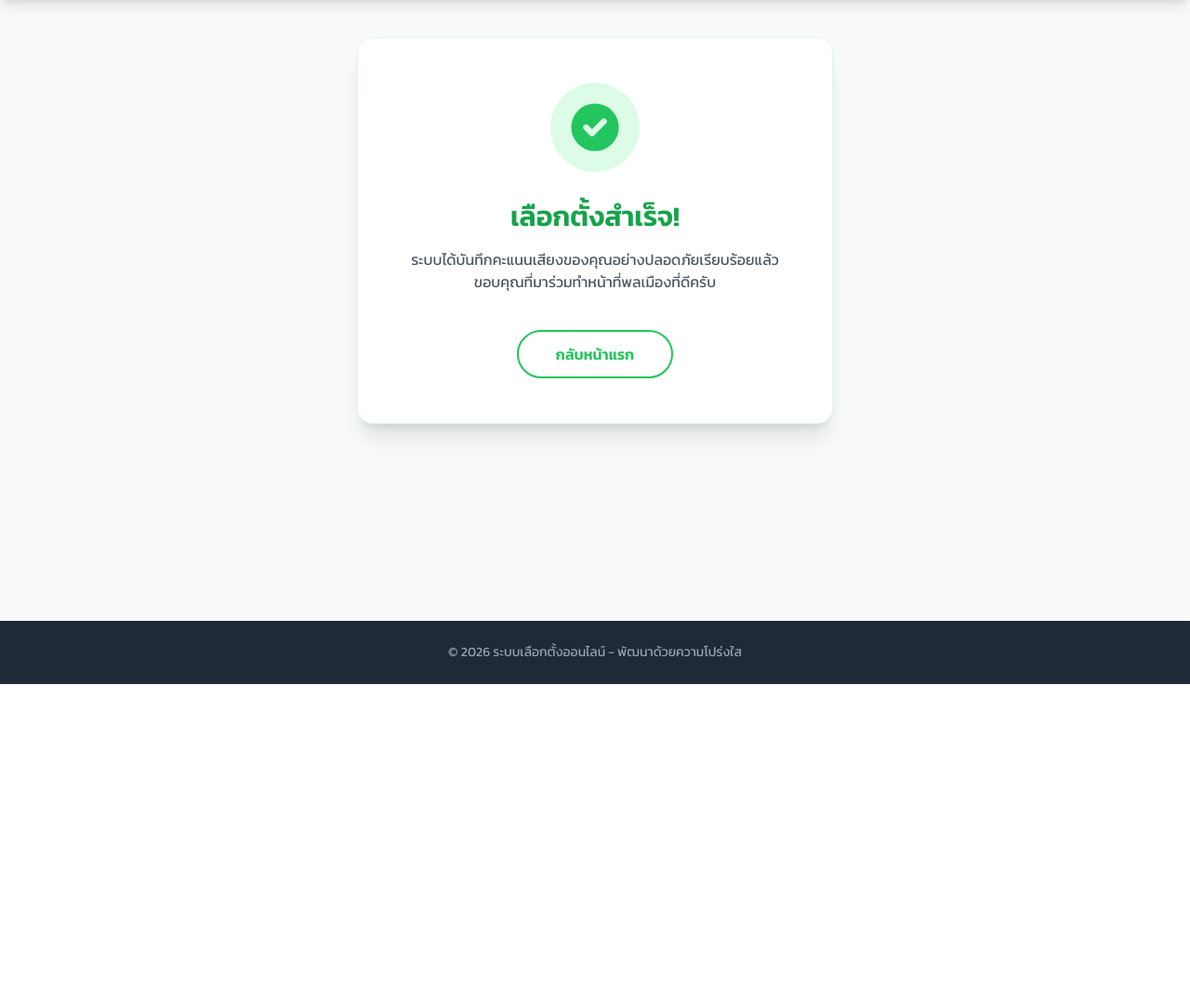
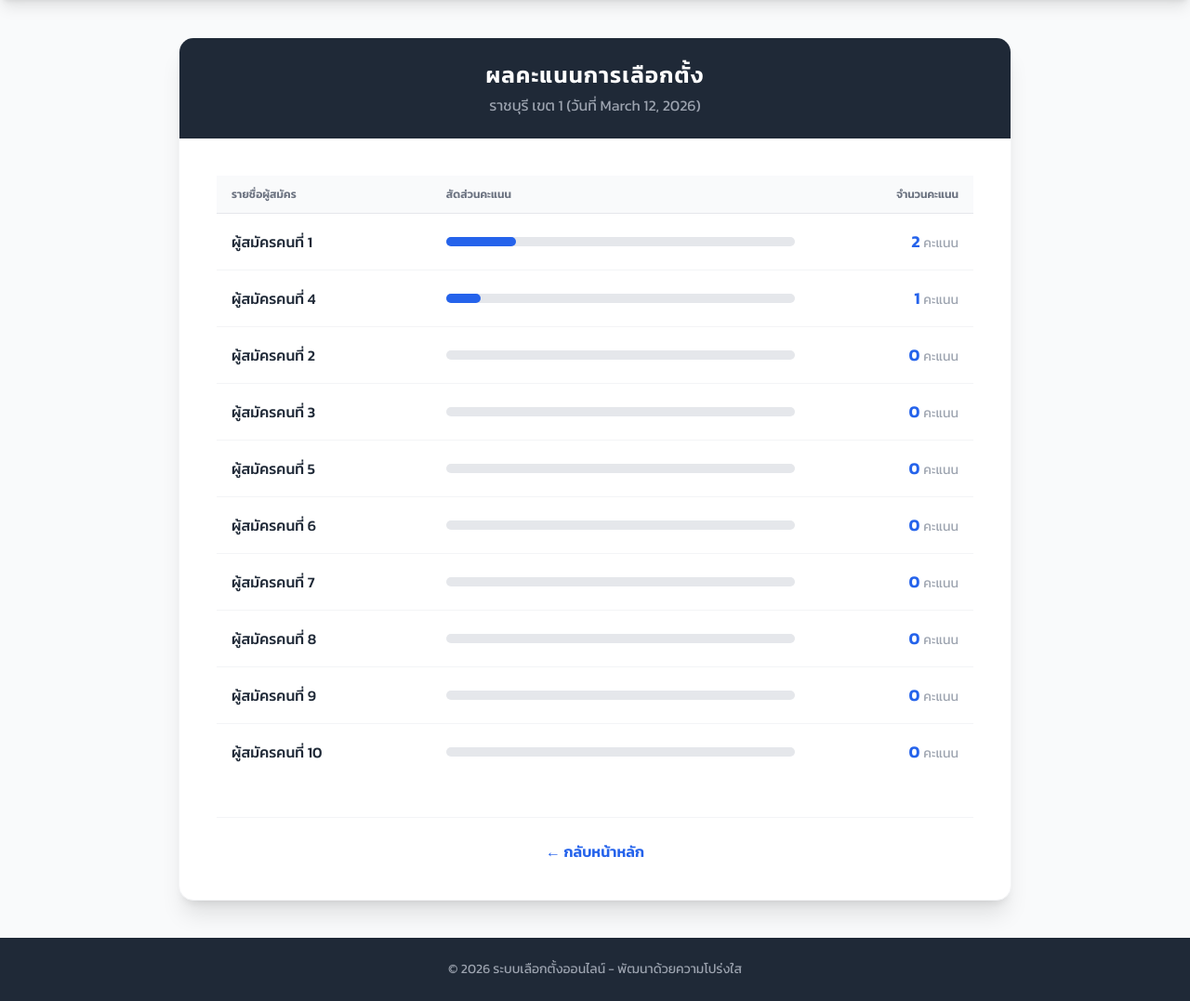
Before and after one commit to VelogaWhite/election_app, a Django app: page /results/ in a window 1280 px wide. Shown: the part 64-1141 px from the top of the page at 93% size. Before the commit the page ends 800 px from the top, so only its background shows below. Run offline with Django 5.2, Linux system fonts and the light colour scheme; data comes from the database, SQL or seed files in the repository; both versions use the stored data as it was after the commit; some libraries are stand-ins or nearby versions.

Commit message:
Add Overall-Result-Page

```diff
--- a/election_app/templates/results.html
+++ b/election_app/templates/results.html
@@ -1,18 +1,64 @@
 {% extends 'base.html' %}
 
-{% block title %}เลือกตั้งสำเร็จ{% endblock %}
+{% block title %}ผลการเลือกตั้ง - {{ election.name }}{% endblock %}
 
 {% block content %}
-    <div class="text-center bg-white rounded-2xl shadow-xl p-12 border border-green-100 max-w-lg mx-auto">
-        <div class="mb-6 inline-block p-4 bg-green-100 rounded-full">
-            <svg xmlns="http://www.w3.org/2000/svg" class="h-16 w-16 text-green-500" viewBox="0 0 20 20" fill="currentColor">
-                <path fill-rule="evenodd" d="M10 18a8 8 0 100-16 8 8 0 000 16zm3.707-9.293a1 1 0 00-1.414-1.414L9 10.586 7.707 9.293a1 1 0 00-1.414 1.414l2 2a1 1 0 001.414 0l4-4z" clip-rule="evenodd" />
-            </svg>
+    {% if success_message %}
+    <div class="mb-8 bg-green-100 border-l-4 border-green-500 text-green-700 p-4 rounded shadow-sm flex items-center">
+        <svg class="h-6 w-6 mr-2" fill="currentColor" viewBox="0 0 20 20">
+            <path fill-rule="evenodd" d="M10 18a8 8 0 100-16 8 8 0 000 16zm3.707-9.293a1 1 0 00-1.414-1.414L9 10.586 7.707 9.293a1 1 0 00-1.414 1.414l2 2a1 1 0 001.414 0l4-4z" clip-rule="evenodd"></path>
+        </svg>
+        <span>บันทึกการลงคะแนนของคุณสำเร็จแล้ว!</span>
+    </div>
+    {% endif %}
+
+    <div class="bg-white rounded-2xl shadow-xl overflow-hidden border border-gray-100">
+        <div class="bg-gray-800 px-6 py-6 text-center">
+            <h2 class="text-2xl font-bold text-white uppercase tracking-wider">ผลคะแนนการเลือกตั้ง</h2>
+            <p class="text-gray-400 mt-1">{{ election.name }} (วันที่ {{ election.date }})</p>
         </div>
-        <h2 class="text-3xl font-bold text-green-600 mb-4">เลือกตั้งสำเร็จ!</h2>
-        <p class="text-gray-600 mb-10">ระบบได้บันทึกคะแนนเสียงของคุณอย่างปลอดภัยเรียบร้อยแล้ว ขอบคุณที่มาร่วมทำหน้าที่พลเมืองที่ดีครับ</p>
-        <a href="{% url 'home' %}" class="inline-block border-2 border-green-500 text-green-500 hover:bg-green-500 hover:text-white font-bold py-3 px-10 rounded-full transition duration-300 shadow-sm">
-            กลับหน้าแรก
-        </a>
+
+        <div class="p-6 md:p-10">
+            <div class="overflow-x-auto">
+                <table class="w-full text-left border-collapse">
+                    <thead>
+                        <tr class="text-gray-500 uppercase text-xs font-semibold bg-gray-50">
+                            <th class="px-4 py-3 border-b">รายชื่อผู้สมัคร</th>
+                            <th class="px-4 py-3 border-b w-1/2">สัดส่วนคะแนน</th>
+                            <th class="px-4 py-3 border-b text-right">จำนวนคะแนน</th>
+                        </tr>
+                    </thead>
+                    <tbody class="divide-y divide-gray-100">
+                        {% for candidate in candidates %}
+                        <tr class="hover:bg-gray-50 transition">
+                            <td class="px-4 py-4 font-medium text-gray-800">
+                                {{ candidate.name }}
+                            </td>
+                            <td class="px-4 py-4">
+                                <div class="w-full bg-gray-200 rounded-full h-2.5">
+                                    <div class="bg-blue-600 h-2.5 rounded-full" style="width: {% if candidate.total_votes > 0 %}{{ candidate.total_votes }}0%{% else %}0%{% endif %}"></div>
+                                </div>
+                            </td>
+                            <td class="px-4 py-4 text-right font-bold text-blue-600 text-lg">
+                                {{ candidate.total_votes }} <span class="text-sm font-normal text-gray-400">คะแนน</span>
+                            </td>
+                        </tr>
+                        {% empty %}
+                        <tr>
+                            <td colspan="3" class="px-4 py-10 text-center text-gray-500 italic">
+                                ยังไม่มีข้อมูลผู้สมัครในเขตนี้
+                            </td>
+                        </tr>
+                        {% endfor %}
+                    </tbody>
+                </table>
+            </div>
+
+            <div class="mt-10 pt-6 border-t border-gray-100 text-center">
+                <a href="{% url 'home' %}" class="inline-block text-blue-600 hover:text-blue-800 font-semibold transition">
+                    &larr; กลับหน้าหลัก
+                </a>
+            </div>
+        </div>
     </div>
 {% endblock %}
--- a/election_app/views.py
+++ b/election_app/views.py
@@ -1,4 +1,5 @@
 from django.shortcuts import render
+from django.db.models import Count
 from .models import Election, Candidate, Vote
 
 def home(request):
@@ -29,14 +30,29 @@ def vote(request):
     return render(request, 'vote.html', context)
 
 def results(request):
+    # ดึงข้อมูลการเลือกตั้ง (ในที่นี้คือเขตแรกตามตัวอย่างเดิม)
+    election = Election.objects.first()
+
+    # ดึงรายชื่อผู้สมัครและนับจำนวนโหวต (Vote) ที่เชื่อมโยงกับผู้สมัครแต่ละคน
+    candidates = Candidate.objects.filter(election=election).annotate(total_votes=Count('vote')).order_by('-total_votes')
+
+    success_message = False
     if request.method == 'POST':
         candidate_id = request.POST.get('candidate_id')
         selected_candidate = Candidate.objects.get(id=candidate_id)
 
-        # บันทึกคะแนนเสียงลง Database
-        # (สมมติ voter_id เป็นไอดีจำลองไปก่อนสำหรับการทดสอบนี้)
+        # บันทึกคะแนนเสียง
         Vote.objects.create(candidate=selected_candidate, voter_id='voter_12345')
+        success_message = True
 
-        return render(request, 'results.html')
+        # อัปเดตข้อมูลคะแนนใหม่หลังจากบันทึกแล้ว
+        candidates = Candidate.objects.filter(election=election).annotate(total_votes=Count('vote')).order_by('-total_votes')
+
+    context = {
+        'election': election,
+        'candidates': candidates,
+        'success_message': success_message
+    }
+    return render(request, 'results.html', context)
 
     return render(request, 'results.html')
--- a/functional_tests/tests.py
+++ b/functional_tests/tests.py
@@ -83,8 +83,8 @@ class NewElectionTest(StaticLiveServerTestCase):
         confirm_button = self.browser.find_element(By.ID, 'id_final_confirm_button')
         confirm_button.click()
 
-        # เมื่อกดยืนยันครั้งสุดท้ายแล้ว ระบบก็ได้แสดงหน้าว่า "เลือกตั้งสำเร็จ"
-        self.assertIn('เลือกตั้งสำเร็จ', self.browser.page_source)
+        # เมื่อกดยืนยันครั้งสุดท้ายแล้ว ระบบก็ได้แสดงหน้าว่า "บันทึกการลงคะแนนของคุณสำเร็จแล้ว!"
+        self.assertIn('บันทึกการลงคะแนนของคุณสำเร็จแล้ว!', self.browser.page_source)
 
         # สมชายก็ได้ปิดแอบลงไป
         self.logout()
```
Also changed, not shown: election_app/tests.py (+4 -11 lines), db.sqlite3.
